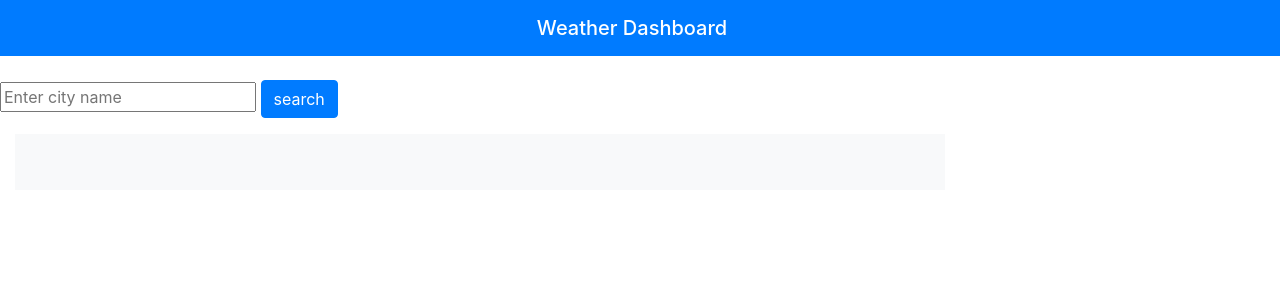
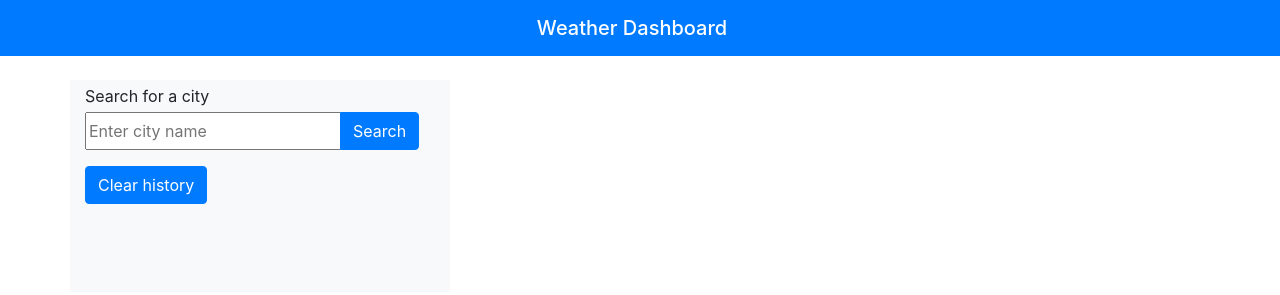
Before and after one commit to garrib10/Weather-Dashboard, a plain HTML site: page index.html in a window 1280 px wide. Drawn offline with nearby package versions, Linux system fonts and the light colour scheme.

Commit message:
clear history

```diff
--- a/index.html
+++ b/index.html
@@ -15,15 +15,23 @@
         <span class="navbar-brand mb-0 h1 w-100 text-center">Weather Dashboard</span>
     </nav>
     <br>
+    <div class="container">
+        <div class="row">
+            <div class="col-4 bg-light">
+                <p class="search-header my-1">Search for a city</p>
+                <div class="input-group mb-3">
                     <input type="text" id="search-city" placeholder="Enter city name">
-    <button class="btn btn-primary" id="search-button">search</button>
+                    <div class="input-group-append">
+                        <button class="btn btn-primary" id="search-button">Search</button>
                     </div>
+                </div>
+                <button class="btn btn-primary mb-3" type="button" id="clear-history">Clear history</button>
                 <div id="today"></div>
                 <div class="today_weather col-9 pt-3">
                     <div class="bg-light p-3">
                         <h2 class="justify-content-center " id="cityName"></h2>
                         <div class="row">
-                <div class="col-6">
+                            <div class="col-8">
                                 <p id="todayTemp"></p>
                                 <p id="todayHumidity"></p>
                                 <p id="todayWindSpeed"></p>
```
Lines whose indentation alone changed are shown as unchanged.
